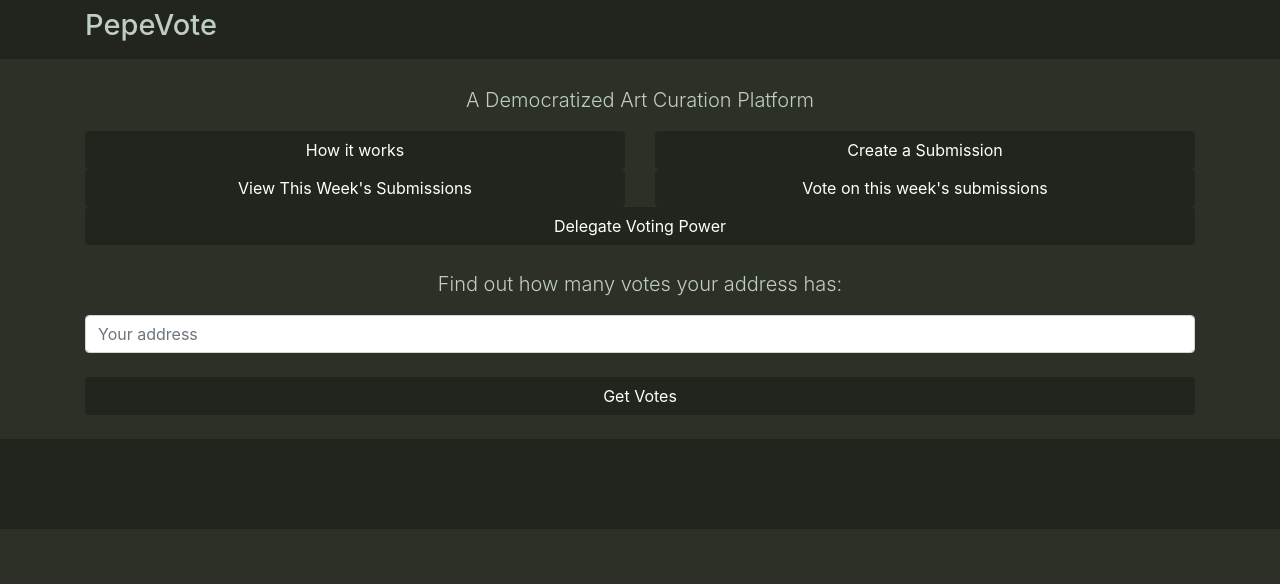
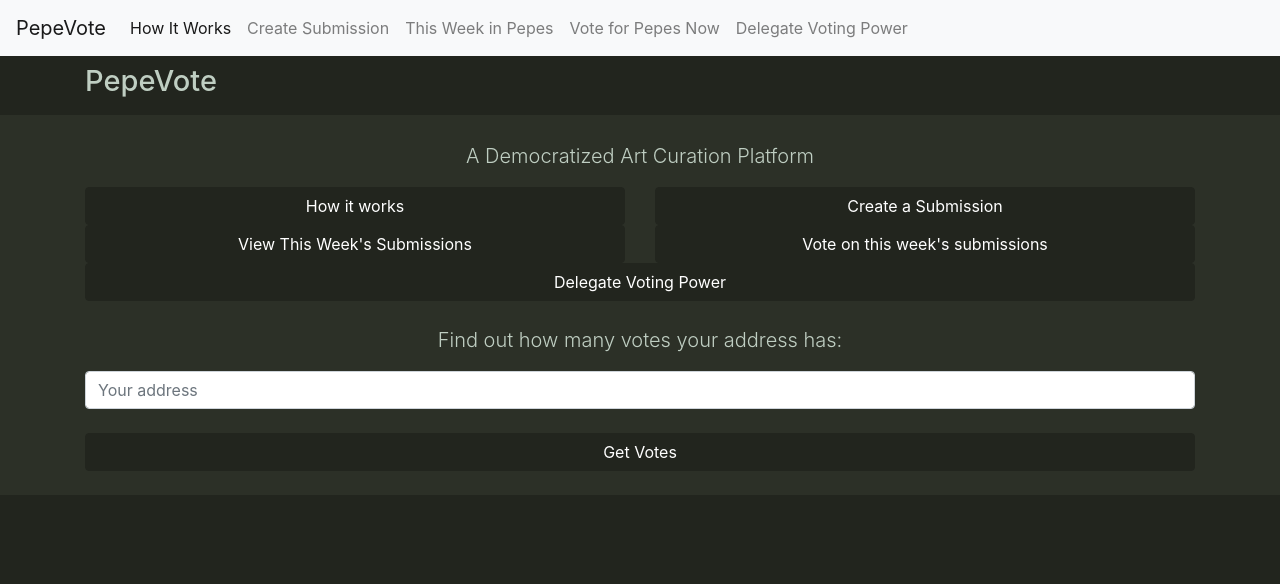
Before and after one commit to livinginformation/PepeVote, a Flask app: page / in a window 1280 px wide. Shown: the top 584 px of the page. Run offline with Flask 2, Linux system fonts and the light colour scheme; parts of the project's set-up code (start-up, migrations or seed data) failed here and were passed over; some libraries are stand-ins or nearby versions.

Commit message:
Initial commit of navbar markup

```diff
--- a/templates/index.html
+++ b/templates/index.html
@@ -9,6 +9,43 @@
 </head>
 
 <body>
+
+  <nav class="navbar navbar-expand-lg navbar-light bg-light">
+    <a class="navbar-brand" href="/">PepeVote</a>
+    <button class="navbar-toggler" type="button" data-toggle="collapse" data-target="#navbarSupportedContent" aria-controls="navbarSupportedContent" aria-expanded="false" aria-label="Toggle navigation">
+        <span class="navbar-toggler-icon"></span>
+    </button>
+
+    <div class="collapse navbar-collapse" id="navbarSupportedContent">
+        <ul class="navbar-nav mr-auto">
+            <li class="nav-item active">
+                <a class="nav-link" href="/about">How It Works</a>
+            </li>
+            <li class="nav-item">
+                <a class="nav-link" href="/create_submission">Create Submission</a>
+            </li>
+            <li class="nav-item">
+                <a class="nav-link" href="/get_submissions">This Week in Pepes</a>
+            </li>
+            <li class="nav-item">
+                <a class="nav-link" href="/create_vote">Vote for Pepes Now</a>
+            </li>
+            <li class="nav-item">
+                <a class="nav-link" href="/delegate_votes">Delegate Voting Power</a>
+            </li>
+
+
+        </ul>
+        <!--
+        <form class="form-inline my-2 my-lg-0">
+            <input class="form-control mr-sm-2" type="search" placeholder="Search" aria-label="Search">
+            <button class="btn btn-outline-success my-2 my-sm-0" type="submit">Search</button>
+        </form>
+         TODO: Searching for pepe submissions must be a nice feature to add eventually? Basically just search the submission's title text.
+        -->
+    </div>
+</nav>
+
   <div class="navbar navbar-dark bg-dark box-shadow">
     <div class="container d-flex justify-content-between">
     <h1>PepeVote</h1>
@@ -53,4 +90,9 @@
 </div>
 <footer class="text-muted">
   </footer>
+  <!-- you can optionally (perhaps preferably) load these scripts locally. Get them here: https://getbootstrap.com/docs/4.0/getting-started/introduction/ -->
+  <script src="https://code.jquery.com/jquery-3.2.1.slim.min.js" integrity="sha384-KJ3o2DKtIkvYIK3UENzmM7KCkRr/rE9/Qpg6aAZGJwFDMVNA/GpGFF93hXpG5KkN" crossorigin="anonymous"></script>
+  <script src="https://cdnjs.cloudflare.com/ajax/libs/popper.js/1.12.9/umd/popper.min.js" integrity="sha384-ApNbgh9B+Y1QKtv3Rn7W3mgPxhU9K/ScQsAP7hUibX39j7fakFPskvXusvfa0b4Q" crossorigin="anonymous"></script>
+  <script src="https://maxcdn.bootstrapcdn.com/bootstrap/4.0.0/js/bootstrap.min.js" integrity="sha384-JZR6Spejh4U02d8jOt6vLEHfe/JQGiRRSQQxSfFWpi1MquVdAyjUar5+76PVCmYl" crossorigin="anonymous"></script>
+  </body>
 </html>
```
